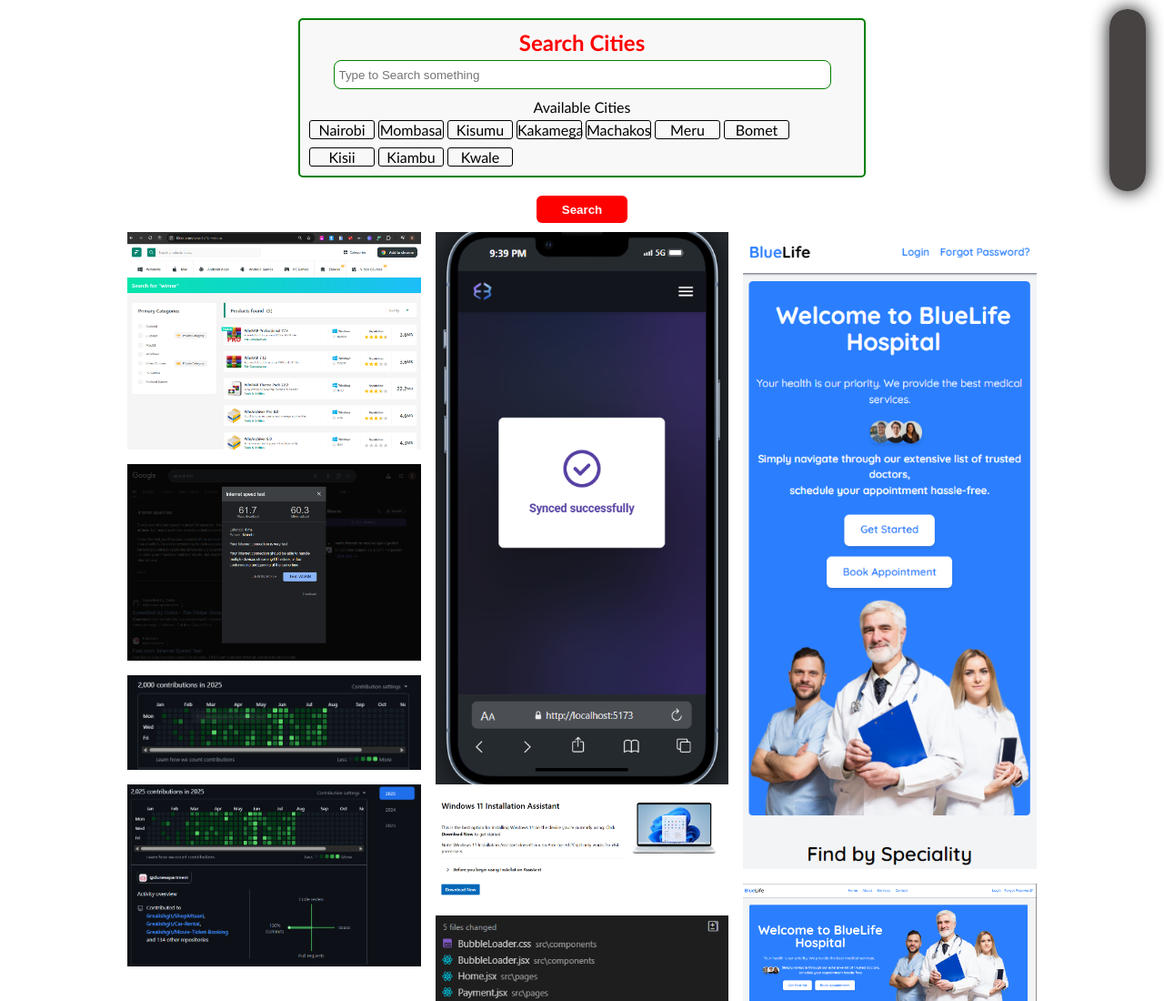
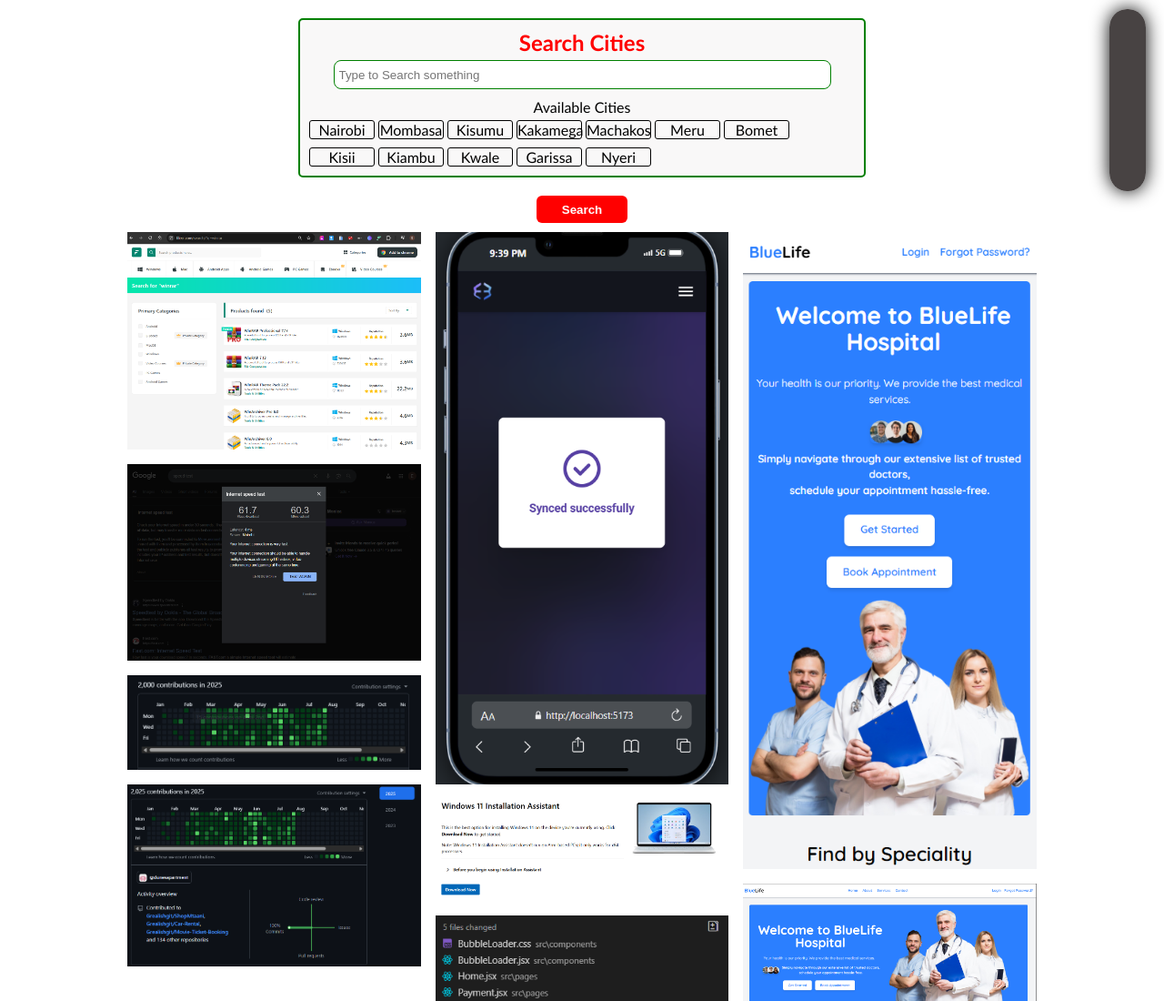
Before and after one commit to Grealishgit/Cool-Laypouts, a plain HTML site: page index.html in a window 1280 px wide. Shown: the top 1100 px of the page at 91% size. Drawn offline with Linux system fonts and the light colour scheme.

Commit message:
Add additional cities to the available cities list

```diff
--- a/index.html
+++ b/index.html
@@ -29,6 +29,8 @@
             <li>Kisii</li>
             <li>Kiambu</li>
             <li>Kwale</li>
+            <li>Garissa</li>
+            <li>Nyeri</li>
         </ul>
 
     </div>
--- a/script.js
+++ b/script.js
@@ -9,6 +9,7 @@ const onSearch = () => {
         if (text.includes(filter)) {
             el.style.display = ""
             el.style.color = "red"
+            el.style.fontWeight = "bold"
         } else {
             el.style.display = "none"
         }
```
